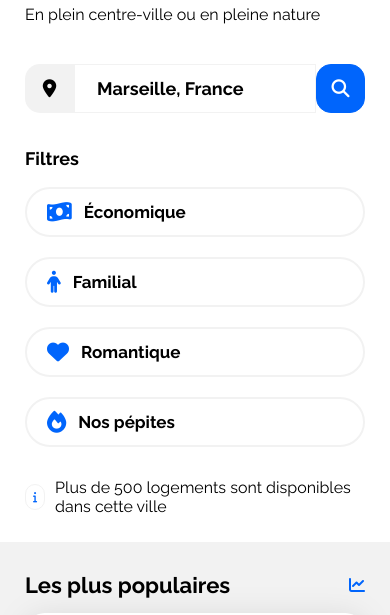
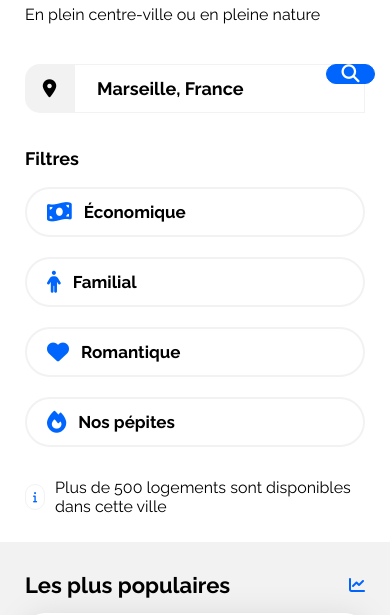
Before and after one commit to loic-prosi/oc-web-dev-p2, a plain HTML site: page index.html in a window 390 px wide. Shown: the part 194-809 px from the top of the page. Drawn offline with Linux system fonts and the light colour scheme.

Commit message:
fix: search form button position in smartphone view

```diff
--- a/css/search.css
+++ b/css/search.css
@@ -182,7 +182,9 @@
     display: flex;
     align-items: center;
     justify-content: center;
+    position: absolute;
     width: 49px;
+    right: 15px;
     border-radius: 15px;
   }
 
```
